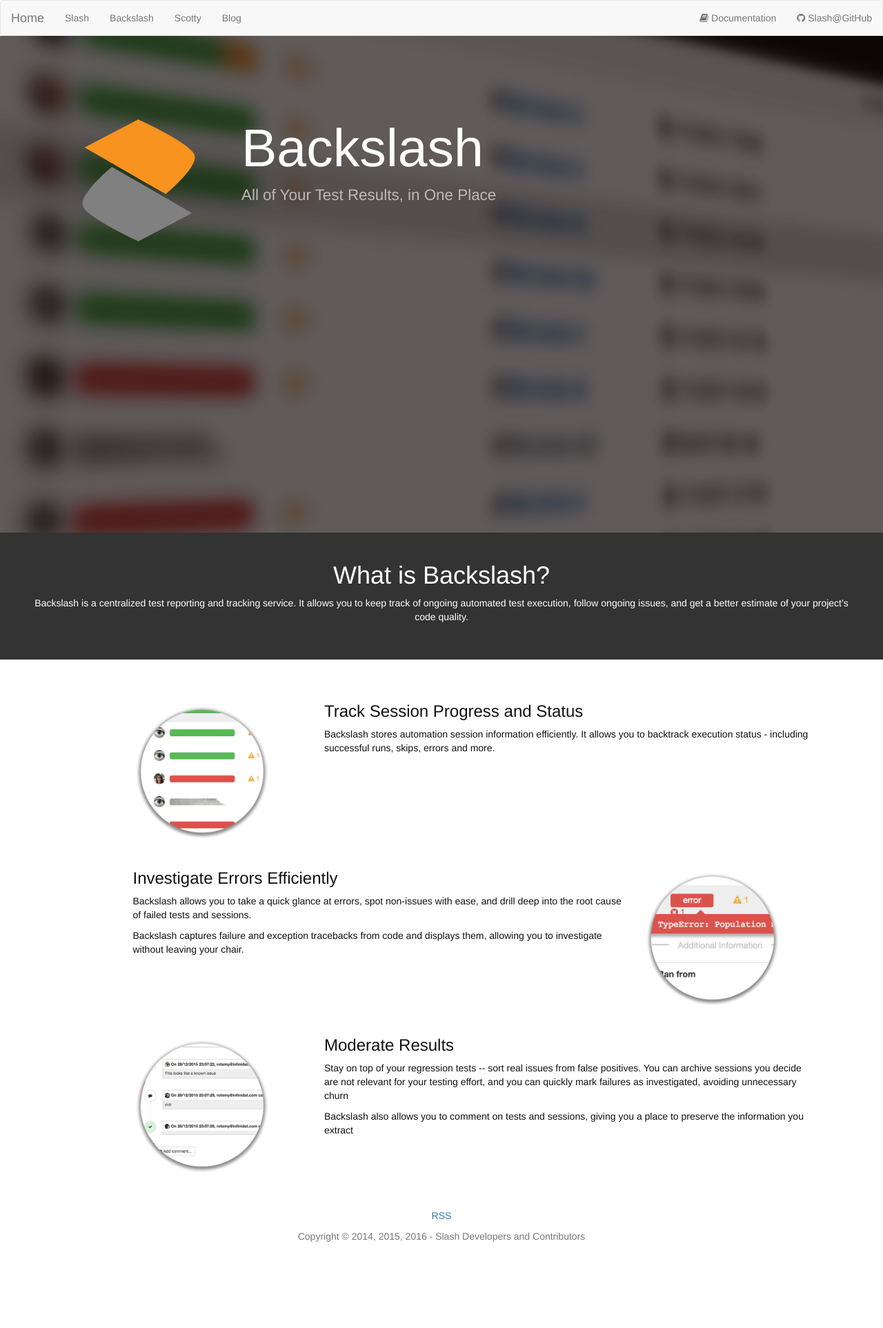
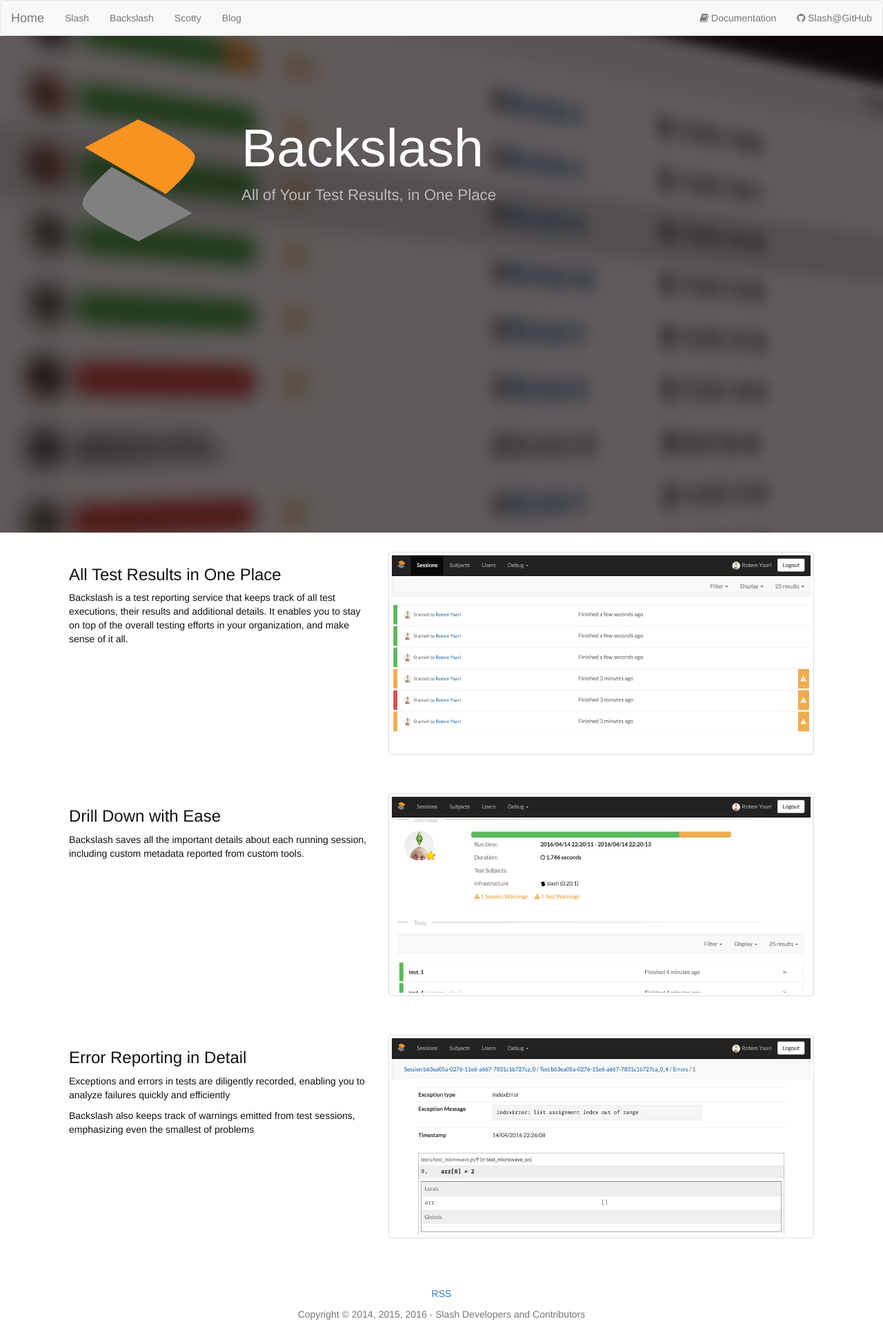
Before and after one commit to getslash/getslash.github.io, a Jekyll site: the page built from backslash/index.html, in a window 1280 px wide. Shown: the whole page at 69% size. Built offline with Jekyll 4.4.1, drawn with Linux system fonts in a browser that asks for light colours; nearby versions of some CDN libraries; before the commit the page ends 1812 px from its top, so only the background shows below that.

Commit message:
Update website

```diff
--- a/_sass/_styles.scss
+++ b/_sass/_styles.scss
@@ -142,3 +142,29 @@
 .post article {
     margin-top: 2em;
 }
+
+
+.margin-top {
+    margin-top: 2em;
+}
+
+.margin-top-big {
+    margin-top: 4em;
+}
+
+
+img.fit {
+    width: 100%;
+}
+
+// Backslash page
+
+.backslash-feature-image {
+    @extend .col-sm-12;
+    @extend .col-md-7;
+}
+
+.backslash-feature-text {
+    @extend .col-sm-12;
+    @extend .col-md-5;
+}
--- a/backslash/index.html
+++ b/backslash/index.html
@@ -10,50 +10,44 @@
 
 </div>
 
-<div class="overview text-center">
-  <h1>What is Backslash?</h1>
-  <p>
-    Backslash is a centralized test reporting and tracking service. It allows you to keep track of ongoing automated test execution, follow ongoing issues, and get a better estimate of your project's code quality.
-  </p>
-</div>
+<div class="container margin-top">
+  <div class="container-fluid">
+
+    <div class="backslash-feature-text">
+      <h3>All Test Results in One Place</h3>
+      <p>Backslash is a test reporting service that keeps track of all test executions, their results and additional details. It enables you to stay on top of the overall testing efforts in your organization, and make sense of it all.</p>
+    </div>
+
+    <div class="backslash-feature-image">
+      <img src="../img/backslash_screenshot_main_screen.png" class="fit img-thumbnail">
+    </div>
 
 
-<div class="container">
-  <div class="container-fluid feature">
-    <div class="col-sm-3 col-sm-offset-1">
-      <img  src="../../img/backslash-sessions.png">
+  </div>
+  <div class="container-fluid margin-top-big">
+    <div class="backslash-feature-text">
+      <h3>Drill Down with Ease</h3>
+      <p>Backslash saves all the important details about each running session, including custom metadata reported from custom tools.</p>
     </div>
-    <div class="col-sm-8">
-      <h3>Track Session Progress and Status</h3>
-      <p>Backslash stores automation session information efficiently. It allows you to backtrack execution status - including successful runs, skips, errors and more.
-      </p>
-      <p>
-      </p>
+
+    <div class="backslash-feature-image">
+      <img src="../img/backslash_screenshot_session_view.png" class="fit img-thumbnail">
     </div>
   </div>
 
-  <div class="container-fluid feature">
-    <div class="col-sm-8 col-sm-offset-1">
-      <h3>Investigate Errors Efficiently</h3>
-      <p>Backslash allows you to take a quick glance at errors, spot non-issues with ease, and drill deep into the root cause of failed tests and sessions.</p>
-      <p>Backslash captures failure and exception tracebacks from code and displays them, allowing you to investigate without leaving your chair.</p>
+  <div class="container-fluid margin-top-big">
+
+
+    <div class="backslash-feature-text">
+      <h3>Error Reporting in Detail</h3>
+      <p>Exceptions and errors in tests are diligently recorded, enabling you to analyze failures quickly and efficiently</p>
+      <p>Backslash also keeps track of warnings emitted from test sessions, emphasizing even the smallest of problems</p>
     </div>
-    <div class="col-sm-3">
-      <img  src="../../img/backslash-error1.png">
+    <div class="backslash-feature-image">
+      <img src="../img/backslash_screenshot_error.png" class="fit img-thumbnail">
     </div>
 
-  </div>
 
-  <div class="container-fluid feature">
-    <div class="col-sm-3 col-sm-offset-1">
-      <img  src="../../img/backslash-activity.png">
-    </div>
-
-    <div class="col-sm-8">
-      <h3>Moderate Results</h3>
-      <p>Stay on top of your regression tests -- sort real issues from false positives. You can archive sessions you decide are not relevant for your testing effort, and you can quickly mark failures as investigated, avoiding unnecessary churn</p>
-      <p>Backslash also allows you to comment on tests and sessions, giving you a place to preserve the information you extract</p>
-    </div>
 
   </div>
 
```
Also changed, not shown: _posts/2016-04-14-backslash-2-1-0.md (added, +29 -0 lines), _posts/2016-01-19-announcing-backslash.md (renamed from _posts/2016-01-19-announcing-backslash.markdown), img/backslash-activity.png (deleted), img/backslash-error1.png (deleted), img/backslash-sessions.png (deleted), img/backslash_screenshot_error.png (added), img/backslash_screenshot_main_screen.png (added), img/backslash_screenshot_session_view.png (added).
